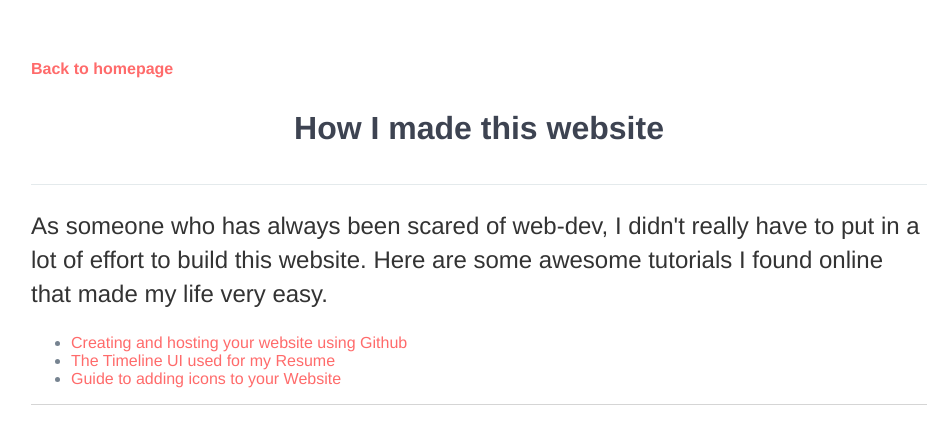
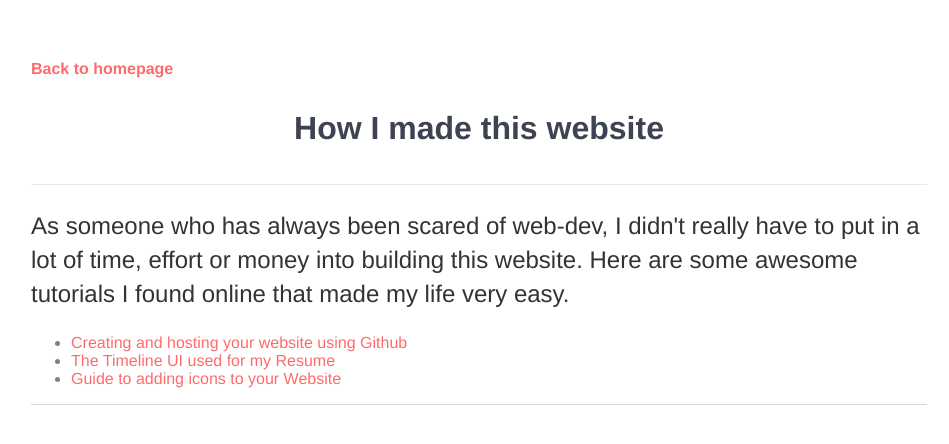
Before and after one commit to p-suneja/p-suneja.github.io, a Jekyll site: the page built from website/index.html, in a window 1280 px wide. Shown: the top 444 px of the page, without its empty margins (161-1110 px from the left). Built offline with Jekyll 4.4.1, drawn with Linux system fonts in a browser that asks for light colours; nearby versions of some CDN libraries.

Commit message:
Update index.html

```diff
--- a/website/index.html
+++ b/website/index.html
@@ -5,7 +5,7 @@ title: How I made this website
 <div class="col-md-12 example-title">
 	<h1> How I made this website</h1>
 </div>
-  <p> As someone who has always been scared of web-dev, I didn't really have to put in a lot of effort to build this website. Here are some awesome tutorials I found online that made my life very easy. </p>
+  <p> As someone who has always been scared of web-dev, I didn't really have to put in a lot of time, effort or money into building this website. Here are some awesome tutorials I found online that made my life very easy. </p>
 	<ul>
     <li><a href="http://jmcglone.com/guides/github-pages/">Creating and hosting your website using Github</a> </li>
     <li><a href="https://codepen.io/brady_wright/pen/NNOvrW">The Timeline UI used for my Resume</a></li>
```
